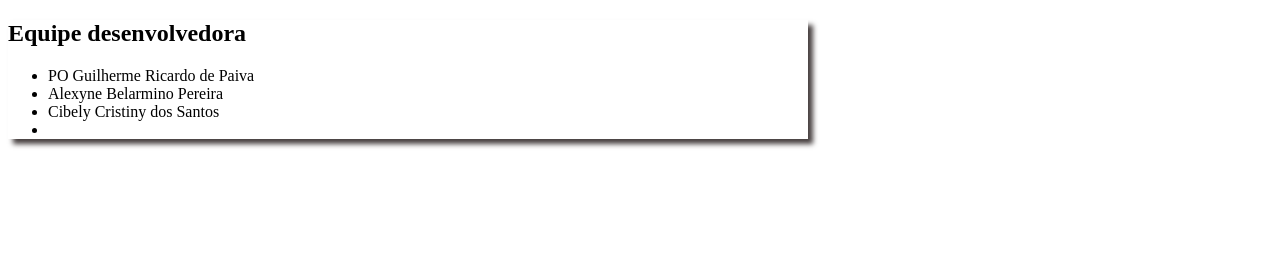
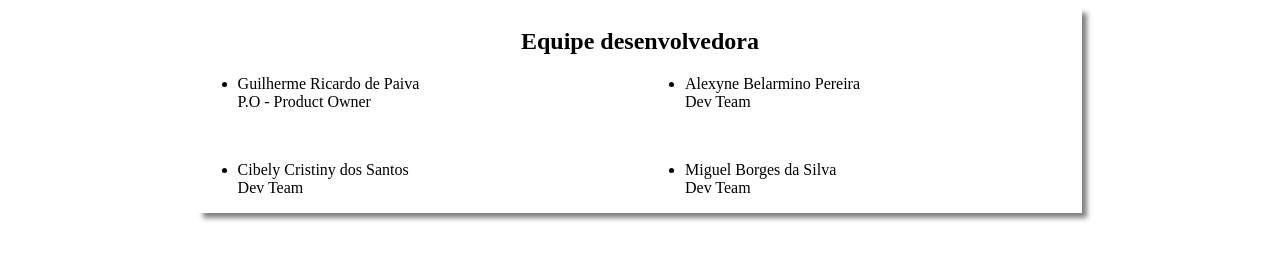
Before and after one commit to guilherme-paiva2007/projeto-semestre1, a plain HTML site: page equipe.html in a window 1280 px wide. Drawn offline with Linux system fonts and the light colour scheme.

Commit message:
mudanças da equipe

```diff
--- a/css/equipe.css
+++ b/css/equipe.css
@@ -1,9 +1,25 @@
-main{
-    background-color: lightseagreen;
-    width: 100vh;
+main {
+    display: flex;
+    flex-direction: column;
+    align-items: center;
 }
 
-div{
-    background-color: white;
-    box-shadow: 5px 5px 5px rgb(71, 64, 64);
+#equipe{
+
+    width:  70% ;
+    height: 70%;
+    box-shadow: 5px 5px 5px grey;
+    align-items: center;
+
 }
+
+#integrantes{
+    display: grid;
+    grid-template-columns: 1fr 1fr;
+    gap: 50px;
+
+}
+
+#titolo{
+    text-align: center;
+}
--- a/equipe.html
+++ b/equipe.html
@@ -12,12 +12,12 @@
 <body>
     <main>
         <div id="equipe">
-            <h2>Equipe desenvolvedora</h2>
-            <ul>
-                <li>PO Guilherme Ricardo de Paiva</li>
-                <li>Alexyne Belarmino Pereira</li>
-                <li>Cibely Cristiny dos Santos</li>
-                <li></li>
+            <h2 id="titolo">Equipe desenvolvedora</h2>
+            <ul id="integrantes">
+                <li>Guilherme Ricardo de Paiva <br> P.O - Product Owner </li>
+                <li>Alexyne Belarmino Pereira <br> Dev Team</li>
+                <li>Cibely Cristiny dos Santos <br> Dev Team</li>
+                <li>Miguel Borges da Silva <br> Dev Team</li>
             </ul>
         </div>
     </main>
```
